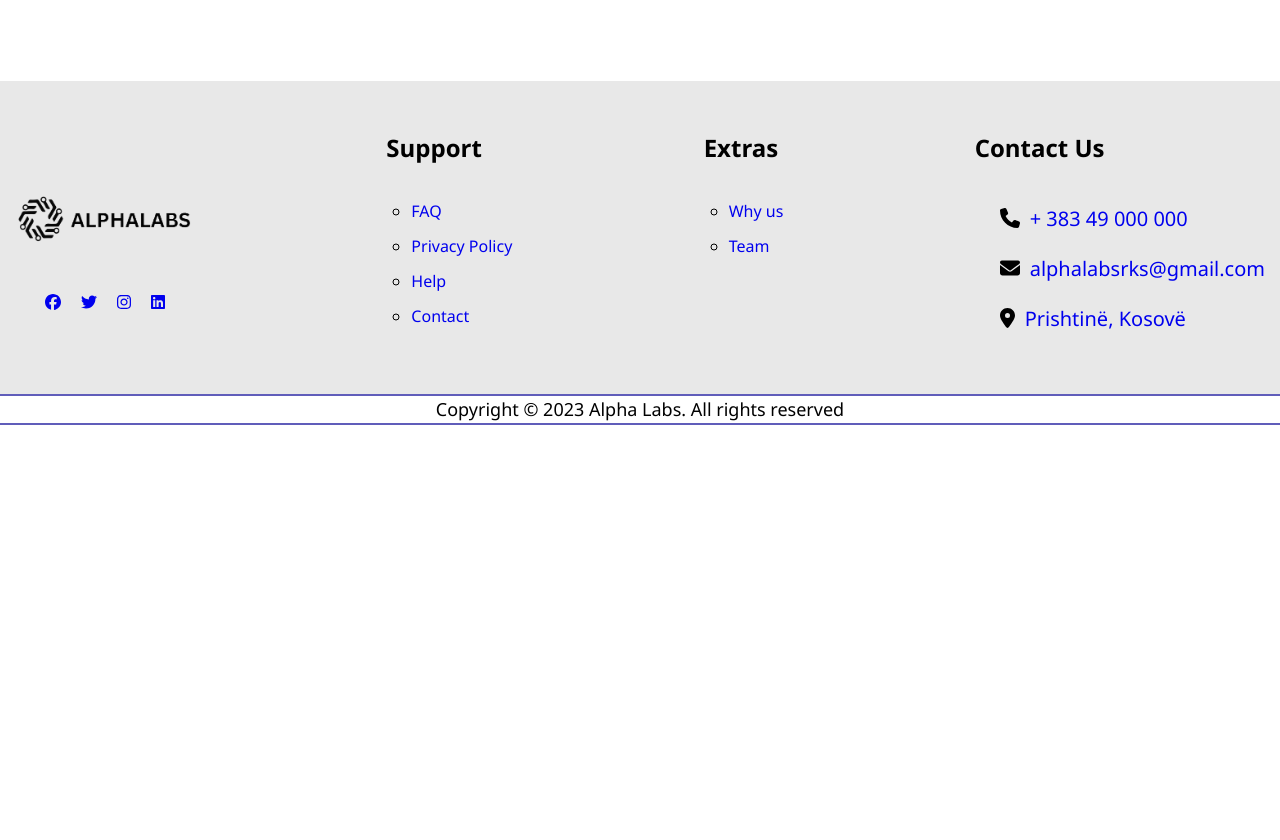
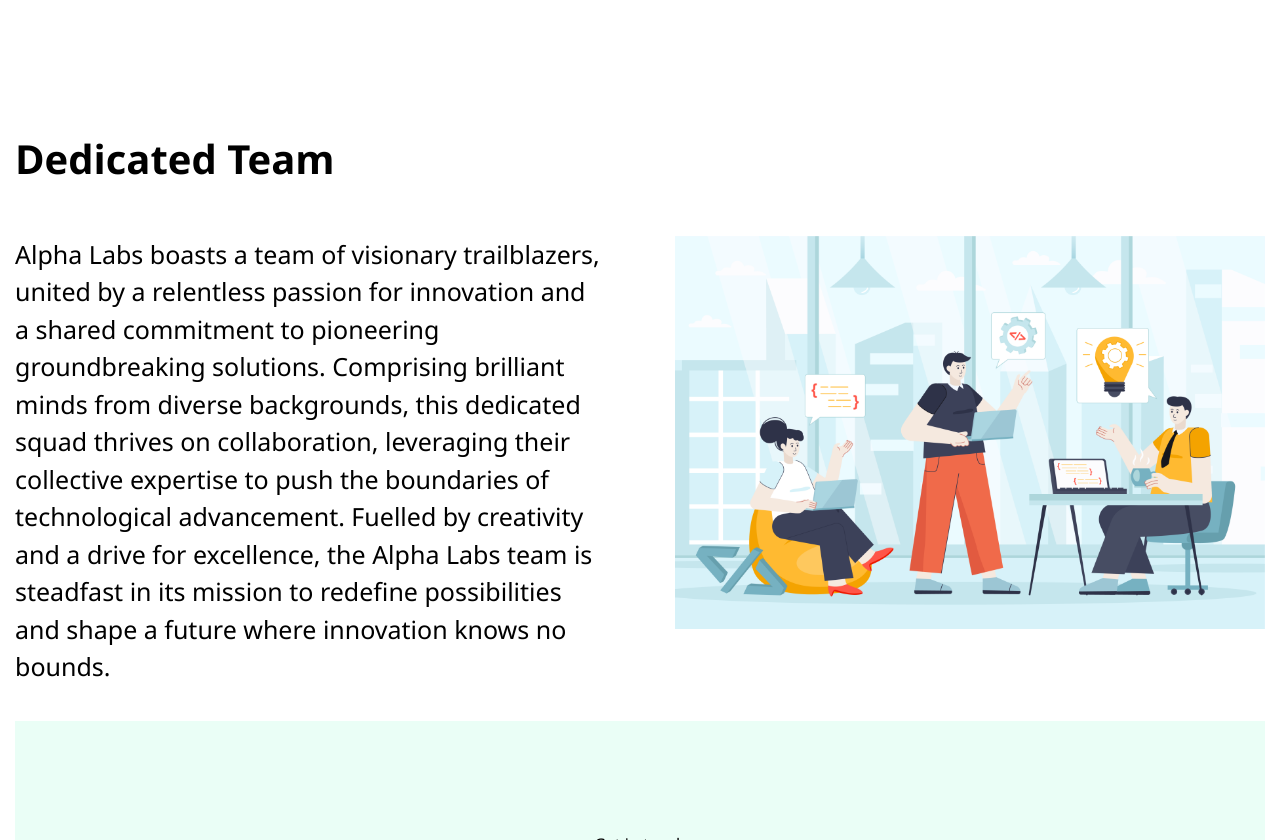
Before and after one commit to bleonjusufi/alpha-labs, a React (Create React App) app in the folder frontend/: page / in a window 1280 px wide. Shown: the part 1960-2800 px from the top of the page. Before the commit the page ends 2385 px from the top, so only its background shows below. Built offline with nearby package versions, Linux system fonts and the light colour scheme.

Commit message:
Added two more sections to home page

```diff
--- a/frontend/src/App.js
+++ b/frontend/src/App.js
@@ -3,11 +3,13 @@
 import Home from './Components/Pages/Home';
 import BookUs from "./Components/Pages/BookUs";
 import Careers from "./Components/Pages/Careers";
+import ScrollToTop from "./Components/Pages/ScrollToTop";
 
 function App() {
   return (
     <>
       <Router>
+        <ScrollToTop />
         <Routes>
           <Route path='/' element = {<Home />} />
           <Route path='/bookus' element = {<BookUs />} />
--- a/frontend/src/Components/CSS/Home.css
+++ b/frontend/src/Components/CSS/Home.css
@@ -141,3 +141,63 @@
 .text-area__desc{
   margin-bottom: 25px ;
 }
+.third-section__title{
+  font-size: 40px;
+  margin-top: 50px;
+}
+.third-section{
+  grid-column-gap: 70px;
+  grid-row-gap: 50px;
+  grid-template-rows: auto;
+  grid-template-columns: 1fr 1fr;
+  grid-auto-columns: 1fr;
+  display: grid;
+  margin-top: 50px;
+}
+.third-section__img{
+  width: 100%
+}
+.text-desc{
+  margin-bottom: 35px;
+}
+.block-section{
+  align-items: flex-end;
+  background-color: #30efa61a;
+  display: flex;
+  flex-wrap: wrap;
+  justify-content: center;
+  margin-bottom: -6.5625rem;
+  padding-bottom: 12rem;
+  padding-top: 7rem;
+}
+.title-content{
+  box-sizing: inherit;
+}
+.block-content{
+  text-align: center;
+}
+.block-section__title{
+  color: #121d23;
+  font-size: 48px !important;
+  font-weight: 500;
+  line-height: normal;
+  margin-bottom: 0 !important;
+}
+.block-button{
+  display: flex;
+justify-content: center;
+margin-top: 20px;
+}
+.block-btn{
+  padding: 20px 40px;
+  border: none;
+  border-radius: 8px;
+  background-color: navy;
+  font-weight: bold;
+  color: white;
+}
+.block-btn:hover{
+  background-color: #605dba;
+  transition: all 0.2s ease-in-out;
+  cursor: pointer;
+}
--- a/frontend/src/Components/Pages/Footer.jsx
+++ b/frontend/src/Components/Pages/Footer.jsx
@@ -53,7 +53,7 @@
         </div>
         </footer>
         <div className="copyright-text">
-            <p className="copyright-text">Copyright © 2023 Alpha Labs. All rights reserved</p>
+            <p className="copyright-text"><strong>Copyright © 2023 Alpha Labs. All rights reserved</strong></p>
         </div>
         </>
     )
--- a/frontend/src/Components/Pages/Header.jsx
+++ b/frontend/src/Components/Pages/Header.jsx
@@ -15,7 +15,6 @@
                 <ul className="header-navigation__list">
                     <Link to = "/" className="li">Home</Link>
                     <Link to = "/services" className="li">Services</Link>
-                    <Link to = "/facts" className="li">Facts</Link>
                     <Link to = "/careers" className="li">Careers</Link>
                     <Link to = "/about" className="li">About</Link>
                 </ul>
--- a/frontend/src/Components/Pages/Home.jsx
+++ b/frontend/src/Components/Pages/Home.jsx
@@ -3,6 +3,7 @@
 import Footer from "./Footer";
 import Office from '../Images/big-img.jpg';
 import Meet from '../Images/hero.png';
+import team from '../Images/developers.webp';
 import '../CSS/Home.css';
 
 function Home() {
@@ -68,6 +69,36 @@
                     </div>
                 </div>
             </div>
+            <h2 className="third-section__title">Dedicated Team</h2>
+            <div className="third-section">
+                <div className="text">
+                    <p className="text-desc">Alpha Labs boasts a team of visionary trailblazers,
+                         united by a relentless passion for innovation
+                          and a shared commitment to pioneering groundbreaking solutions.
+                           Comprising brilliant minds from diverse backgrounds,
+                           this dedicated squad thrives on collaboration,
+                           leveraging their collective expertise to push the boundaries of technological advancement.
+                            Fuelled by creativity and a drive for excellence,
+                            the Alpha Labs team is steadfast in its mission to redefine
+                            possibilities and shape a future where innovation knows no bounds.</p>
+                </div>
+                <div className="right-img">
+                    <img src={team} alt="" className="third-section__img" />
+                </div>
+            </div>
+            <section className="block-section">
+                <div className="container">
+                    <div className="block-content">
+                    <span className="subtitle">Get in touch</span>
+                    <div className="title-content">
+                        <h2 className="block-section__title">Let's start <strong>building connections</strong></h2>
+                    </div>
+                    </div>
+                    <div className="block-button">
+                        <button type="submit" className="block-btn">Build your project</button>
+                    </div>
+                </div>
+            </section>
             </div>
             <Footer />
         </>
--- /dev/null
+++ b/frontend/src/Components/Pages/ScrollToTop.jsx
@@ -0,0 +1,15 @@
+import React from 'react';
+import { useEffect } from 'react';
+import { useLocation } from 'react-router-dom';
+
+const ScrollToTop = () => {
+  const { pathname } = useLocation();
+
+  useEffect(() => {
+    window.scrollTo(0, 0); // Scrolls the window to the top on route change
+  }, [pathname]);
+
+  return null;
+};
+
+export default ScrollToTop;
```
Also changed, not shown: frontend/src/Components/Images/developers.webp (added).
